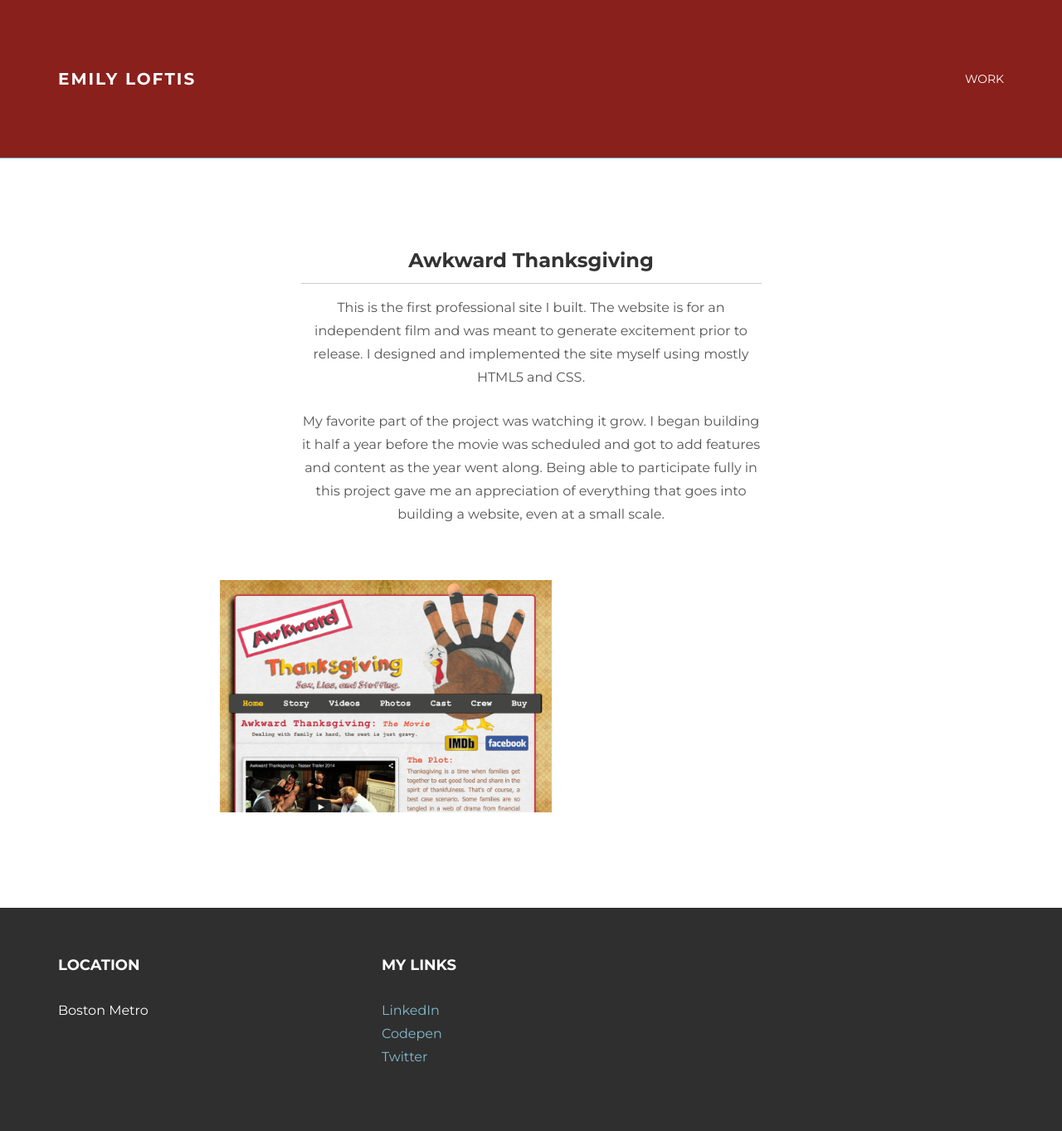
After one commit to eeloftis/eeloftis.github.io, a PHP site: page /work/samsoniteblog.html in a window 1280 px wide. The commit adds this page. Shown: the whole page at 83% size. Run offline with PHP 8.4, Linux system fonts and the light colour scheme; some libraries are stand-ins or nearby versions.

Commit message:
changes from both plane rides

```diff
--- a/assets/css/main.css
+++ b/assets/css/main.css
@@ -229,5 +229,5 @@ color:#83bacf;
 
 
 	.img-responsive {
-		max-width:400px;
+		max-width: 400px;
 	}
--- /dev/null
+++ b/work/samsoniteblog.html
@@ -0,0 +1,93 @@
+<!DOCTYPE html>
+<html lang="en">
+  <head>
+    <meta charset="utf-8">
+    <meta http-equiv="X-UA-Compatible" content="IE=edge">
+    <meta name="viewport" content="width=device-width, initial-scale=1.0">
+    <meta name="description" content="Awkward Thanksgiving site description">
+    <meta name="author" content="eloftis">
+
+
+    <title>Samsonite Blog</title>
+
+    <link rel="shortcut icon" href="/favicon.ico" type="image/x-icon">
+    <link rel="icon" href="/favicon.ico" type="image/x-icon">
+
+    <link href="../assets/css/bootstrap.css" rel="stylesheet">
+		<link href="../assets/css/main.css" rel="stylesheet">
+
+    <script src="https://code.jquery.com/jquery-1.10.2.min.js"></script>
+    <script src="../assets/js/hover.zoom.js"></script>
+    <script src="../assets/js/hover.zoom.conf.js"></script>
+
+    <!-- HTML5 shim and Respond.js IE8 support of HTML5 elements and media queries -->
+    <!--[if lt IE 9]>
+      <script src="https://oss.maxcdn.com/libs/html5shiv/3.7.0/html5shiv.js"></script>
+      <script src="https://oss.maxcdn.com/libs/respond.js/1.3.0/respond.min.js"></script>
+    <![endif]-->
+
+
+  </head>
+
+
+  <body>
+
+    <div class="navbar navbar-inverse navbar-static-top">
+      <div class="container">
+        <div class="navbar-header">
+          <a class="navbar-brand" href="/index.html">Emily loftis</a>
+        </div>
+        <div class="navbar-collapse collapse">
+          <ul class="nav navbar-nav navbar-right">
+            <li><a href="/work/index.html">Work</a></li>
+          </ul>
+        </div>
+      </div>
+    </div>
+
+  <!-- +++++ Projects Section +++++ -->
+
+  <div class="container pt">
+    <div class="row mt">
+      <div class="col-lg-6 col-lg-offset-3 centered">
+        <h3>Awkward Thanksgiving</h3>
+        <hr>
+        <p>This is the first professional site I built. The website is for an independent film and was meant to generate excitement prior to release. I designed and implemented the site myself using mostly HTML5 and&nbsp;CSS.</p>
+        <p>My favorite part of the project was watching it grow. I began building it half a year before the movie was scheduled and got to add features and content as the year went along. Being able to participate fully in this project gave me an appreciation of everything that goes into building a website, even at a small&nbsp;scale.</p>
+
+      </div>
+    </div>
+    <div class="row mt centered">
+      <div class="col-lg-8 col-lg-offset-2">
+        <p><a href="http://awkwardthanksgiving.com" target="_blank"><img class="img-responsive" src="assets/img/portfolio/awkwardthanksgiving.png" alt="Awkward Thanksgiving Website" /></a></p>
+      </div>
+    </div>
+  </div>
+
+      <div id="footer">
+    <div class="container">
+      <div class="row">
+        <div class="col-lg-4">
+          <h4>Location</h4>
+          <p>
+               Boston Metro
+          </p>
+        </div>
+
+        <div class="col-lg-4">
+          <h4>My Links</h4>
+          <p>
+            <a href="http://www.linkedin.com/in/eloftis">LinkedIn</a><br/>
+            <a href="http://codepen.io/eloftis/">Codepen</a><br/>
+            <a href="http://www.twitter.com/emaloftis">Twitter</a><br/>
+          </p>
+        </div>
+
+      </div>
+
+    </div>
+  </div>
+
+    <script src="../assets/js/bootstrap.min.js"></script>
+  </body>
+</html>
```
Also changed, not shown: index.html (+3 -8 lines), work/index.html (+3 -8 lines), README.md.
